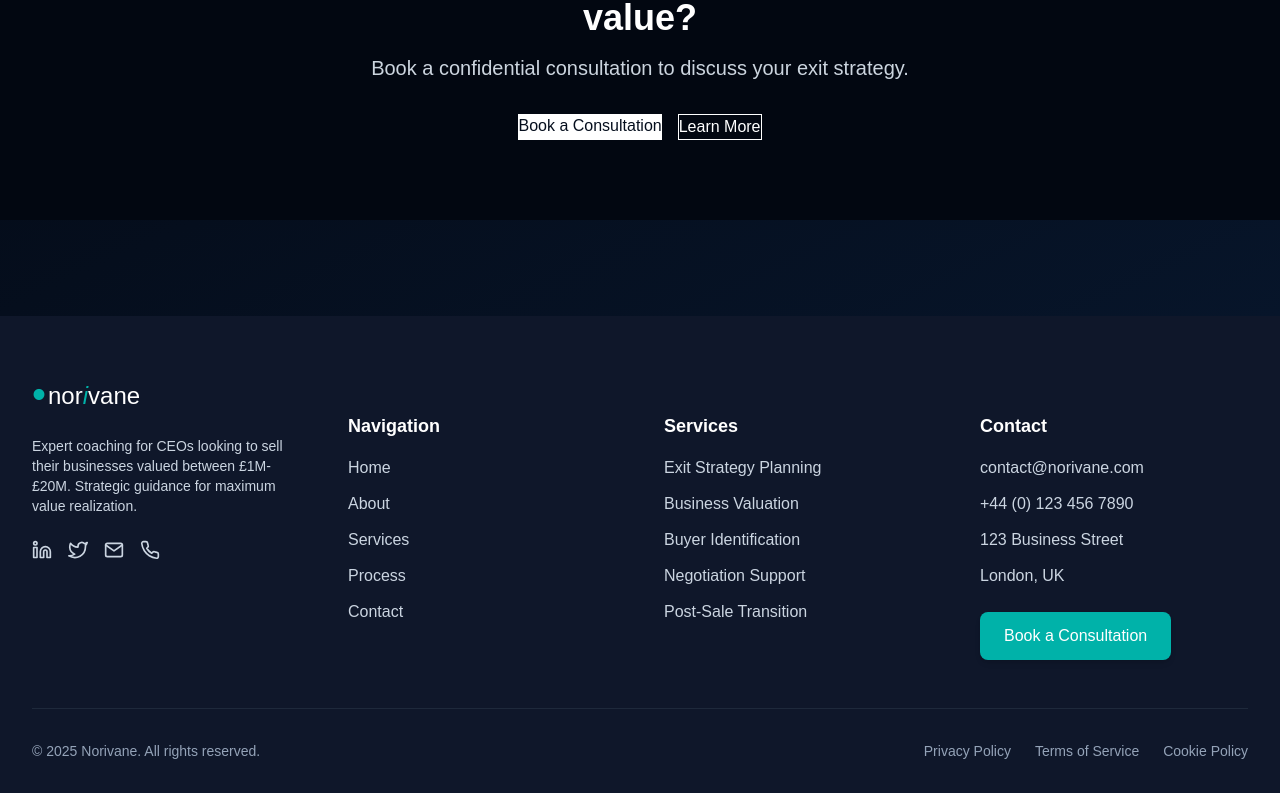
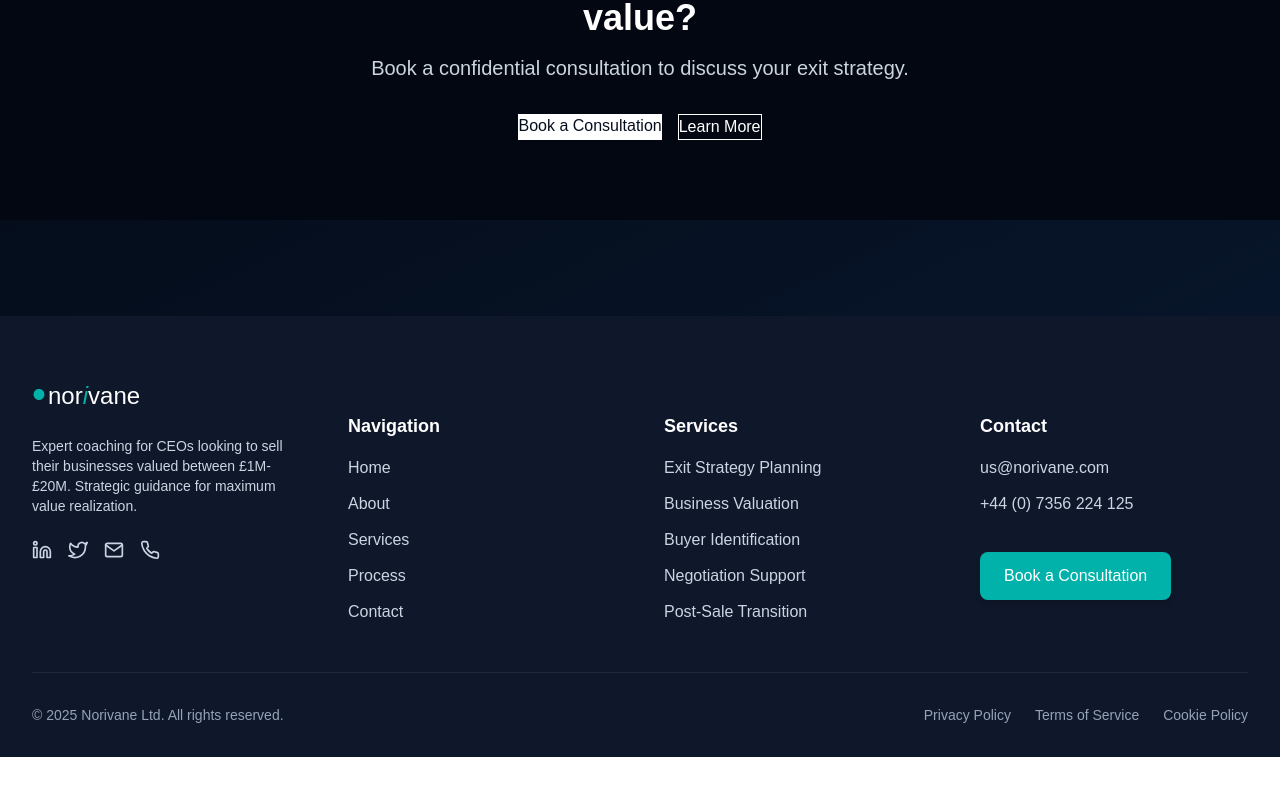
Before and after one commit to matthewbroadbent/202505271429-norivane_website, a React (Vite) app: page / in a window 1280 px wide. Shown: the part 8128-8921 px from the top of the page. After the commit the page ends 8885 px from the top, so only its background shows below. Built offline with nearby package versions, Linux system fonts and the light colour scheme.

Commit message:
202506031321 commit

```diff
--- a/src/components/layout/Footer.jsx
+++ b/src/components/layout/Footer.jsx
@@ -22,7 +22,7 @@ const Footer = () => {
       { name: 'Post-Sale Transition', href: '/services#transition' },
     ],
     legal: [
-      { name: 'Privacy Policy', href: '/privacy' },
+      { name: 'Privacy Policy', href: 'https://docs.google.com/document/d/1U1zEPY6jwMfgGnjRMaBt2KGxjNY7mAraPHgAyQVgjlY/edit?usp=sharing' },
       { name: 'Terms of Service', href: '/terms' },
       { name: 'Cookie Policy', href: '/cookies' },
     ],
@@ -92,16 +92,16 @@ const Footer = () => {
             <ul className="space-y-3 text-secondary-300">
               <li>
                 <a href="mailto:contact@norivane.com" className="hover:text-white transition-colors duration-200">
-                  contact@norivane.com
+                  us@norivane.com
                 </a>
               </li>
               <li>
-                <a href="tel:+441234567890" className="hover:text-white transition-colors duration-200">
-                  +44 (0) 123 456 7890
+                <a href="tel:+447356224125" className="hover:text-white transition-colors duration-200">
+                  +44 (0) 7356 224 125
                 </a>
               </li>
-              <li>123 Business Street</li>
-              <li>London, UK</li>
+              <li></li>
+              <li></li>
             </ul>
             <button
               onClick={handleBookConsultation}
@@ -114,7 +114,7 @@ const Footer = () => {
 
         <div className="pt-8 mt-8 border-t border-secondary-800 flex flex-col md:flex-row justify-between items-center">
           <p className="text-secondary-400 text-sm">
-            &copy; {currentYear} Norivane. All rights reserved.
+            &copy; {currentYear} Norivane Ltd. All rights reserved.
           </p>
           <div className="mt-4 md:mt-0">
             <ul className="flex space-x-6 text-sm text-secondary-400">
```
Also changed, not shown: 2 other files (tests, documents, lock files or other folders).
